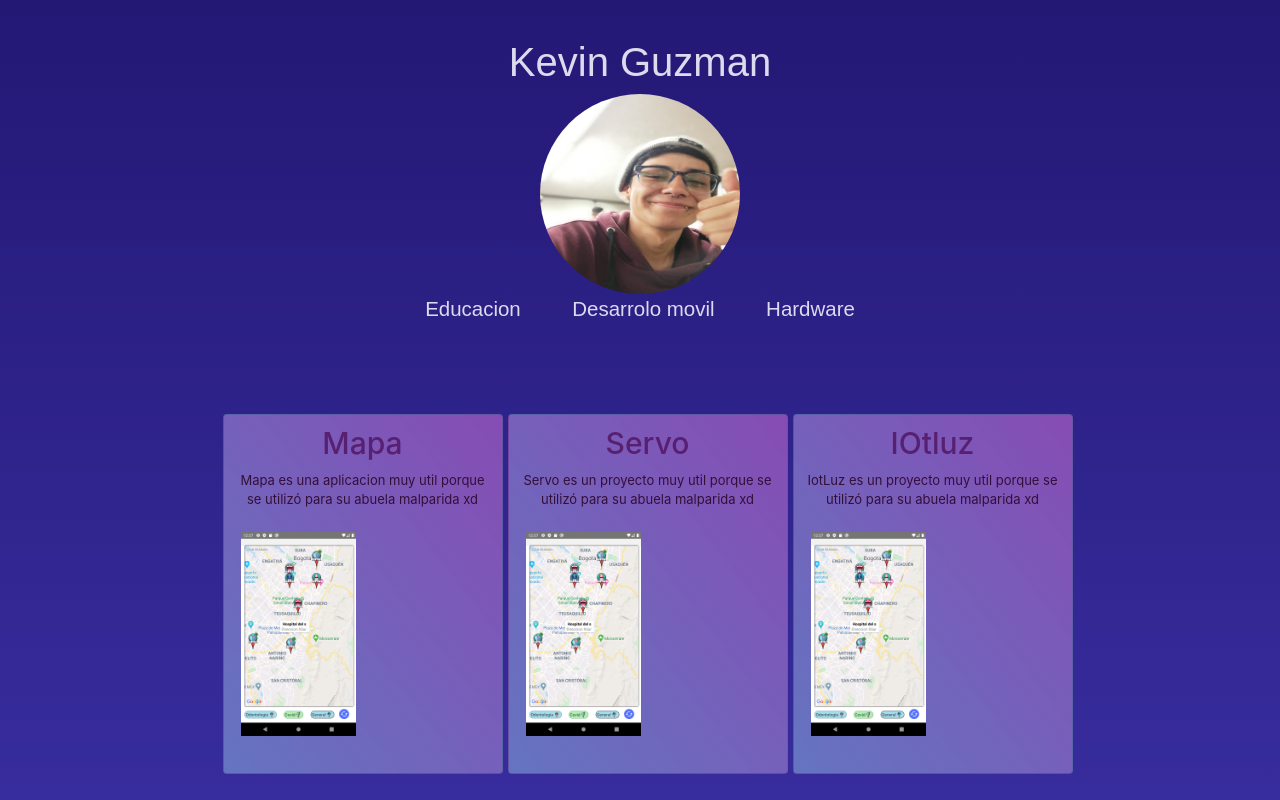
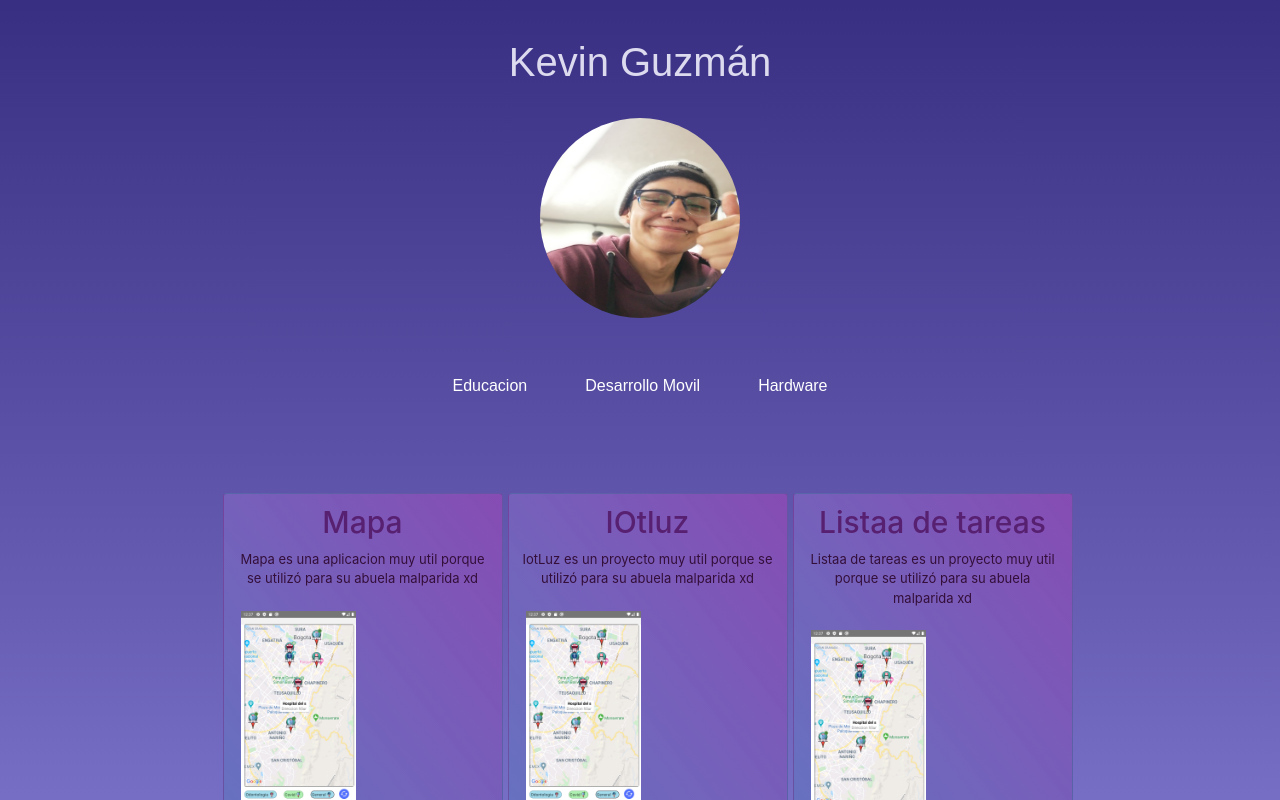
Before and after one commit to kevin-guzman/LandingPage, a React (Create React App) app: page / in a window 1280 px wide. Shown: the top 800 px of the page. Built offline with nearby package versions, Linux system fonts and the light colour scheme.

Commit message:
Proyects type

```diff
--- a/src/data/Proyects.json
+++ b/src/data/Proyects.json
@@ -6,7 +6,7 @@
     },
     {
         "title":"Servo",
-        "proyectType":"electronic",
+        "proyectType":"hardware",
         "description": "Servo es un proyecto muy util porque se utilizó para su abuela malparida xd"
     },
     {
@@ -18,5 +18,10 @@
         "title":"Listaa de tareas",
         "proyectType":"movil",
         "description": "Listaa de tareas es un proyecto muy util porque se utilizó para su abuela malparida xd"
+    },
+    {
+        "title":"Proyecto grado",
+        "proyectType":"educacion",
+        "description": "Proyecto de grado es un proyecto muy util porque se utilizó para su abuela malparida xd"
     }
 ]
--- a/src/pages/Container.js
+++ b/src/pages/Container.js
@@ -1,23 +1,51 @@
-import React from 'react';
+import React,{useState}  from 'react';
 import '../styles/Container.css'
 import Photo from '../util/images/photoProfile.jpeg'
 import Proyects from './Proyects'
+import { Link } from 'react-router-dom';
+
 function Container() {
+    const [proyectType, setProyectType]= useState('movil')
     return (
         <div className="Container">
             <div className="Header">
-                <h1>Kevin Guzman</h1>
+                <h1>Kevin Guzmán</h1>
                 <img className="Header_Photo" src={Photo}/>
                 <div className="Header_Link">
-                    <a>Educacion</a>
-                    <a>Desarrolo movil</a>
-                    <a>Hardware</a>
+                    <button
+                        className="btn"
+                        onClick={()=>setProyectType('educacion')}
+                    >
+                        <a style={Styles.textButton}>Educacion</a>
+                    </button>
+                    <button
+                        className="btn"
+                        onClick={()=>setProyectType('movil')}
+                    >
+                        <a style={Styles.textButton}>Desarrollo Movil</a>
+                    </button>
+                    <button
+                        className="btn"
+                        onClick={()=>setProyectType('hardware')}
+                    >
+                        <a style={Styles.textButton}>Hardware</a>
+                    </button>
                 </div>
             </div>
             <div className="Body">
-                <Proyects/>
+                <Proyects
+                    proyectType={proyectType}
+                />
             </div>
         </div>
     )
 }
+
+const Styles={
+    textButton:{
+        color:'white',
+        fontSize:'100%'
+    }
+}
+
 export default Container;
--- a/src/pages/Proyects.js
+++ b/src/pages/Proyects.js
@@ -19,7 +19,7 @@ let Proyects = (props) => {
         return (
             <Cards
                 Proyects={ProyectsList}
-                //ProyectsType='movil'
+                ProyectsType={props.proyectType}
             />
         )
     }
--- a/src/styles/Container.css
+++ b/src/styles/Container.css
@@ -1,7 +1,7 @@
 .Container{
     display: flex;
     background: rgb(35,24,116);
-    background: linear-gradient(180deg, rgba(35,24,116,1) 0%, rgba(66,54,178,1) 100%);
+    background: linear-gradient(180deg, rgba(35,24,116,0.9) 0%, rgba(66,54,178,0.7) 100%);
     flex: content;
     flex-direction: column;
 }
@@ -18,17 +18,34 @@
     width: 150pt;
     height: 150pt;
     border-radius: 100%;
+    margin-top: 2%;
 }
 .Header_Link{
-    margin-right: 30%;
-    margin-left: 30%;
+    margin-right: 32%;
+    margin-left: 32%;
     display: flex;
     flex-direction: row;
     justify-content: center;
     justify-content: space-around;
     font-size: 80%;
+    margin-top: 4%;
 }
 .Body{
     margin-right: 10%;
     margin-left: 10%;
 }
+.btn {
+    background: #ededed;
+    padding: 10px 15px;
+    border: none;
+    outline: none;
+    cursor: pointer;
+    /* font-size: 15px; */
+    font-size: 80%;
+    opacity: 1;
+    transition: opacity 300ms ease;
+    /* color: white; */
+}
+.touched {
+    opacity: 0.5;
+}
```
